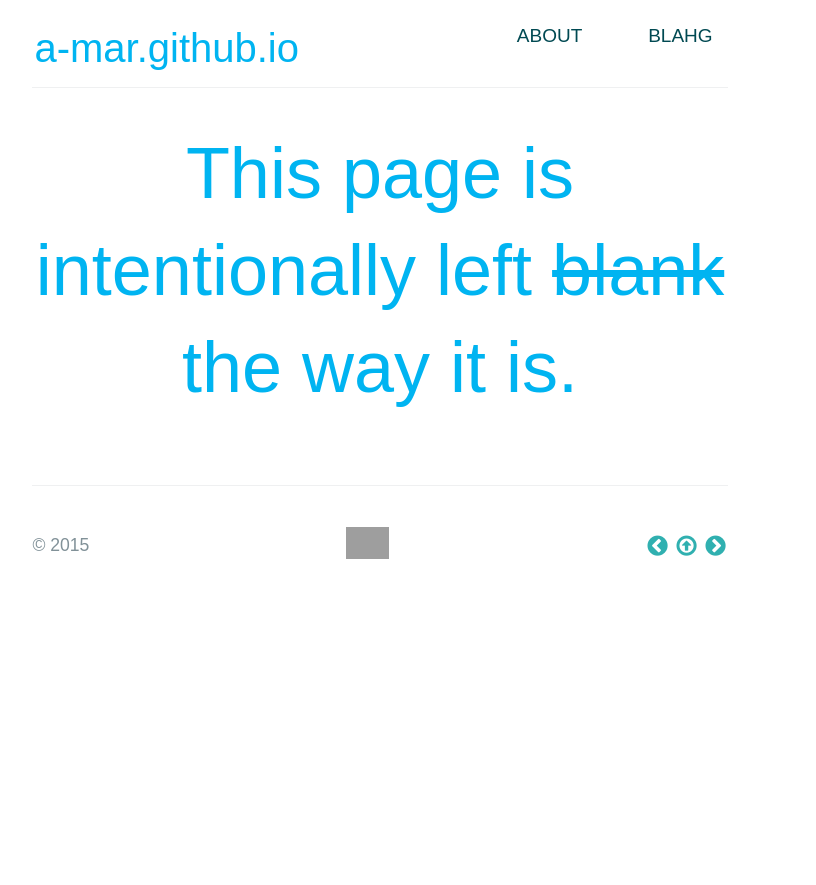
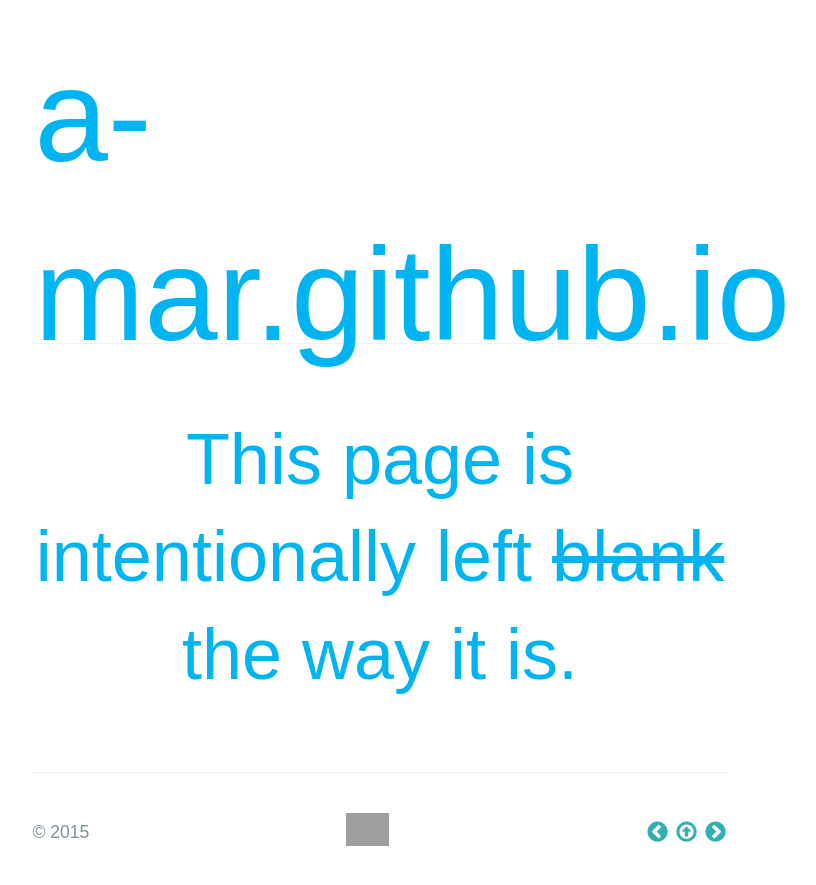
Before and after one commit to a-mar/a-mar.github.io, a Jekyll site: the page built from index.html, in a window 1280 px wide. Shown: the top 885 px of the page, without its empty margins (260-1076 px from the left). Built offline with Jekyll 4.4.1, drawn with Linux system fonts in a browser that asks for light colours; nearby versions of some CDN libraries; some web fonts are replaced; Markdown is read by kramdown in place of the engine named in the settings; grey boxes are pictures that could not be loaded.

Commit message:
Update main.css

```diff
--- a/stylesheets/main.css
+++ b/stylesheets/main.css
@@ -222,29 +222,29 @@
       background-color:transparent;
     }
 
-#header{
+#header {
   border-bottom: solid 1px #eff0f1;
-  margin-bottom:1rem;
-  padding-bottom:1rem;
-  font-family:'CooHewLig', sans-serif;
+  margin-bottom: 1rem;
+  padding-bottom: 1rem;
+  font-family: 'CooHewLig', sans-serif;
   font-weight: normal;
   font-style: normal;
 }
 
 #header-right {
-  text-align:right;
-  margin-right:0;
+  text-align: right;
+  margin-right: 0;
   overflow: hidden;
 }
 
 #header-left {
-  float:left;
-  text-align:left;
+  float: left;
+  text-align: left;
   margin: 0.5em 0;
 }
    #header-left a {
-     font-size:2.5rem;
-     color:#00B4F1;
+     font-size: 2.5em;
+     color: #00B4F1;
      font-family:'CooHewLig', sans-serif;
      text-decoration: none;
      background: transparent;
@@ -258,13 +258,13 @@
 /* Page header */
   @media screen and (min-width: 64em) {
     #header-left {
-      font-size: 2.5rem; } }
+      font-size: 2.5em; } }
   @media screen and (min-width: 42em) and (max-width: 64em) {
     #header-left {
-      font-size: 1.7rem; } }
+      font-size: 1.7em; } }
   @media screen and (max-width: 42em) {
     #header-left {
-      font-size: 1.3rem;
+      font-size: 1.3em;
       margin: 1.3em 0; } }
 
 /* Page header */
```
